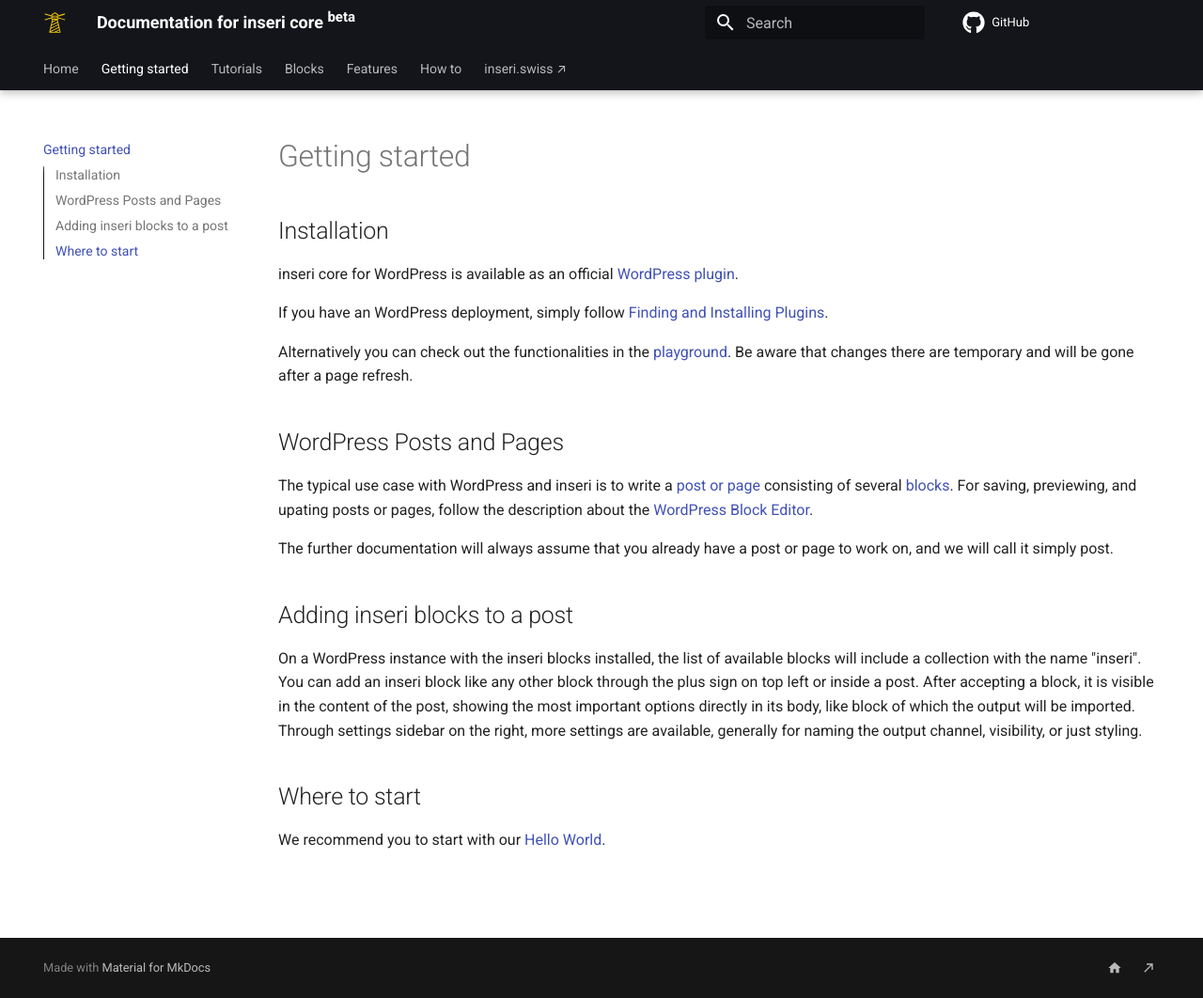
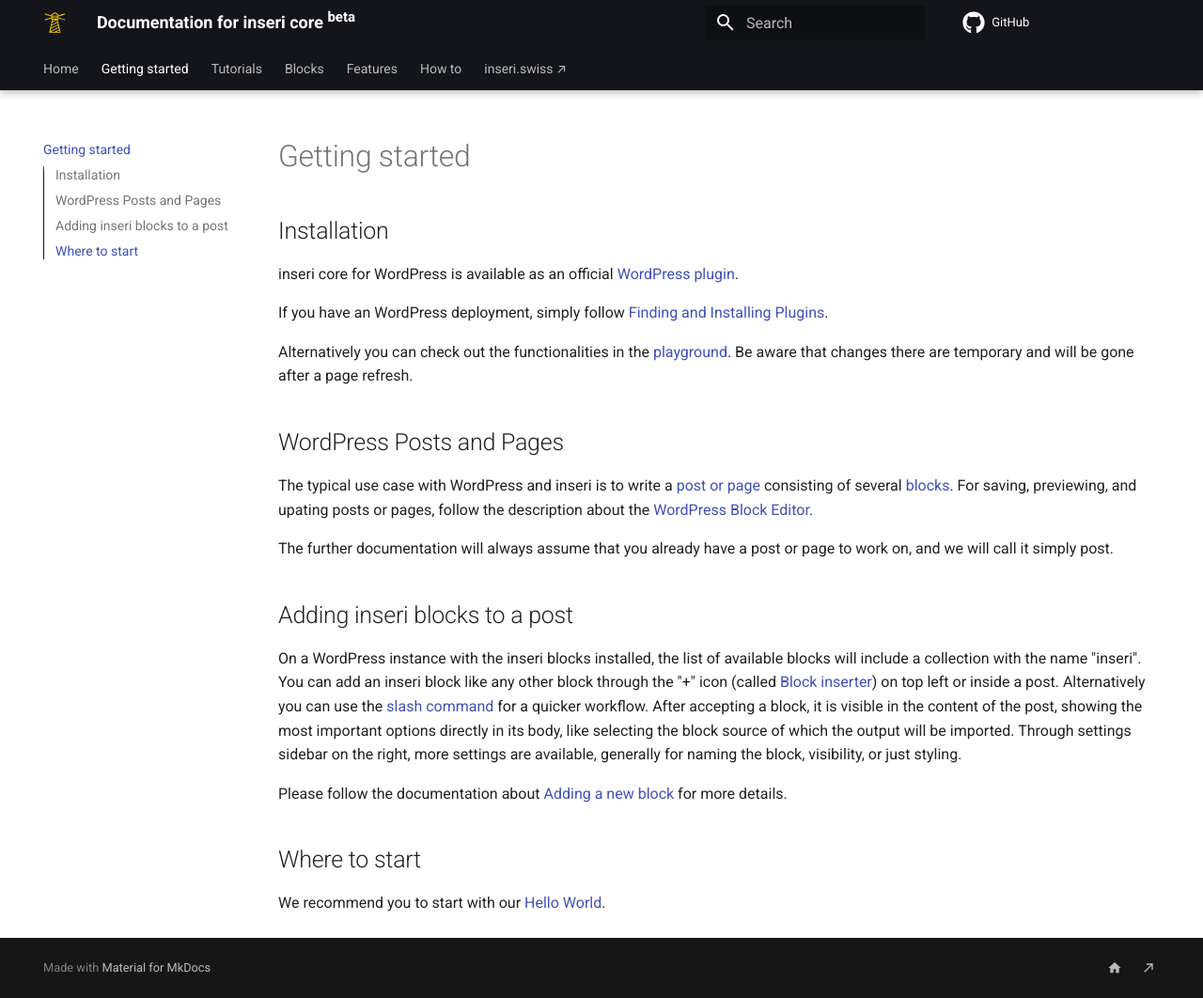
Before and after one commit to inseri-swiss/inseri-core-wp, an MkDocs documentation site: the page built from docs/getting-started.md, in a window 1280 px wide and 1062 px high. Shown: the whole window at 94% size. Built offline with MkDocs 1.6.1 and Material for MkDocs 9.7.7, drawn with Linux system fonts in a browser that asks for light colours; comment, search, counter and statistics services are not loaded.

Commit message:
docs: update Getting started

```diff
--- a/docs/getting-started.md
+++ b/docs/getting-started.md
@@ -19,10 +19,12 @@ The further documentation will always assume that you already have a post or pag
 ## Adding inseri blocks to a post
 
 On a WordPress instance with the inseri blocks installed, the list of available blocks will include a collection with the name "inseri".
-You can add an inseri block like any other block through the plus sign on top left or inside a post.
+You can add an inseri block like any other block through the "+" icon (called [Block inserter](https://wordpress.org/documentation/article/adding-a-new-block/#what-is-the-inserter){:target="\_blank"}) on top left or inside a post. Alternatively you can use the [slash command](https://wordpress.org/documentation/article/adding-a-new-block/#slash-command){:target="\_blank"} for a quicker workflow.
 After accepting a block, it is visible in the content of the post, showing the most important options directly in its body,
-like block of which the output will be imported.
-Through settings sidebar on the right, more settings are available, generally for naming the output channel, visibility, or just styling.
+like selecting the block source of which the output will be imported.
+Through settings sidebar on the right, more settings are available, generally for naming the block, visibility, or just styling.
+
+Please follow the documentation about [Adding a new block](https://wordpress.org/documentation/article/adding-a-new-block/#what-is-the-inserter){:target="\_blank"} for more details.
 
 ## Where to start
 
```
Also changed, not shown: docs/assets/python-divide.png (deleted), docs/assets/web_api.png (deleted).
